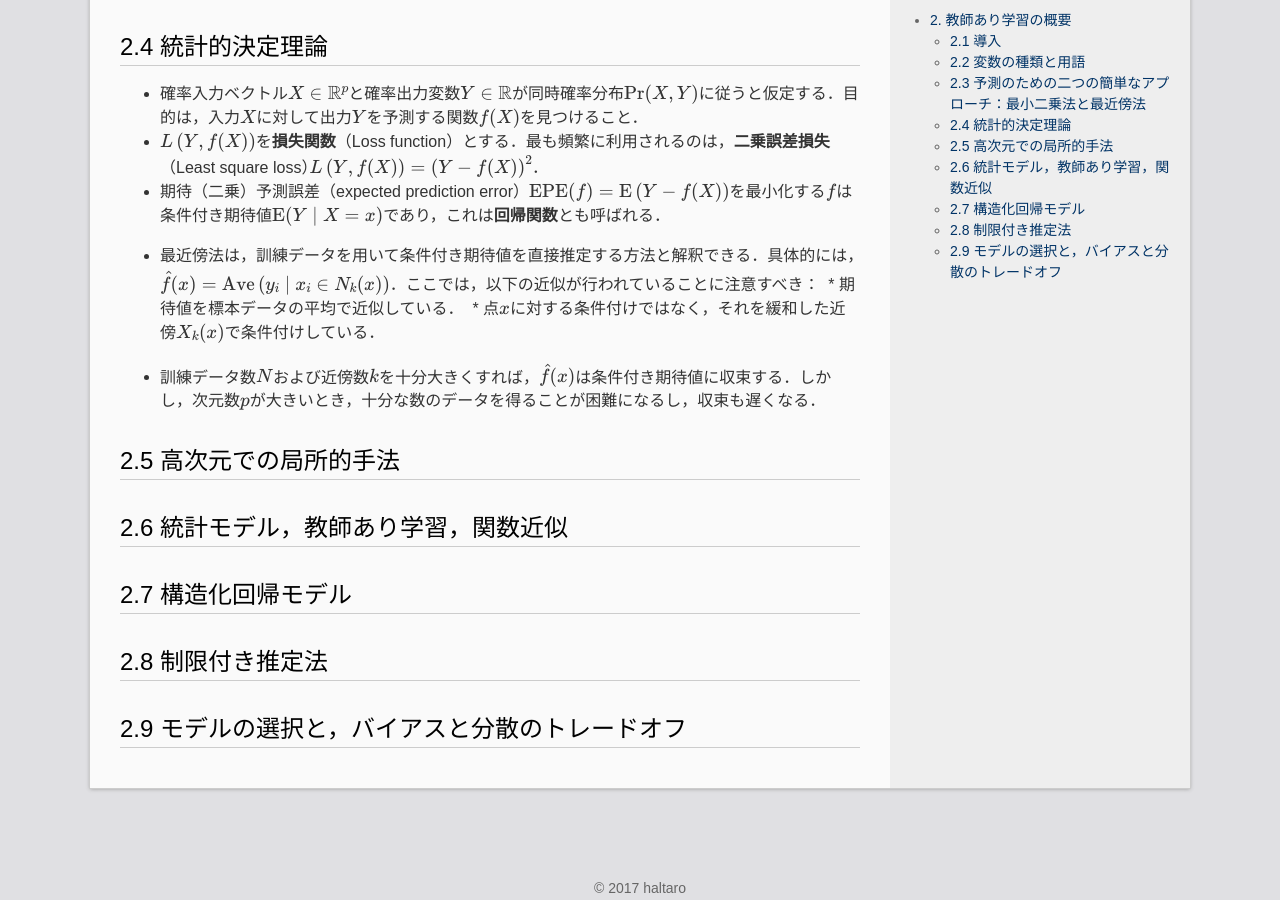
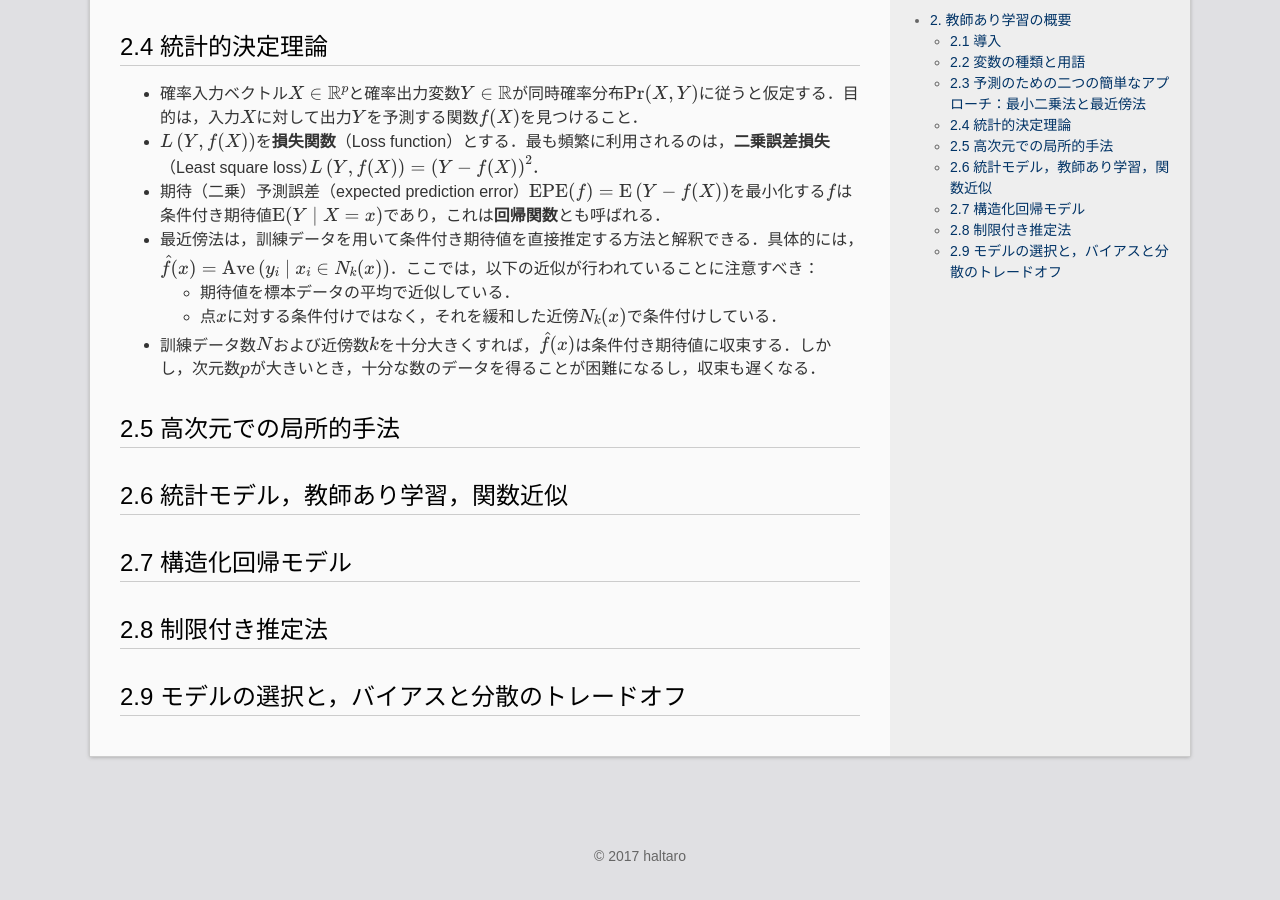
Before and after one commit to madoreenu/haltaro.github.io, a Jekyll site: the page built from _posts/2017-08-26-section2.md, in a window 1280 px wide and 900 px high, scrolled down 1513 px. Built offline with Jekyll 4.4.1, drawn with Linux system fonts in a browser that asks for light colours; formulas are drawn with MathJax 3.

```diff
--- a/_posts/2017-08-26-section2.md
+++ b/_posts/2017-08-26-section2.md
@@ -42,8 +42,8 @@ categories:
 * $$L\left(Y,f(X)\right)$$を**損失関数**（Loss function）とする．最も頻繁に利用されるのは，**二乗誤差損失**（Least square loss）$$L\left(Y,f(X)\right)=\left(Y-f(X)\right)^2$$．
 * 期待（二乗）予測誤差（expected prediction error）$$\mathrm{EPE}(f)=\mathrm{E}\left(Y-f(X)\right)$$を最小化する$$f$$は条件付き期待値$$\mathrm{E}(Y\mid X=x)$$であり，これは**回帰関数**とも呼ばれる．
 * 最近傍法は，訓練データを用いて条件付き期待値を直接推定する方法と解釈できる．具体的には，$$\hat{f}(x)=\mathrm{Ave}\left(y_i \mid x_i \in N_k(x) \right)$$．ここでは，以下の近似が行われていることに注意すべき：
-  * 期待値を標本データの平均で近似している．
-  * 点$$x$$に対する条件付けではなく，それを緩和した近傍$$X_k(x)$$で条件付けしている．
+  * 期待値を標本データの平均で近似している．
+  * 点$$x$$に対する条件付けではなく，それを緩和した近傍$$N_k(x)$$で条件付けしている．
 
 * 訓練データ数$$N$$および近傍数$$k$$を十分大きくすれば，$$\hat{f}(x)$$は条件付き期待値に収束する．しかし，次元数$$p$$が大きいとき，十分な数のデータを得ることが困難になるし，収束も遅くなる．
 
```
